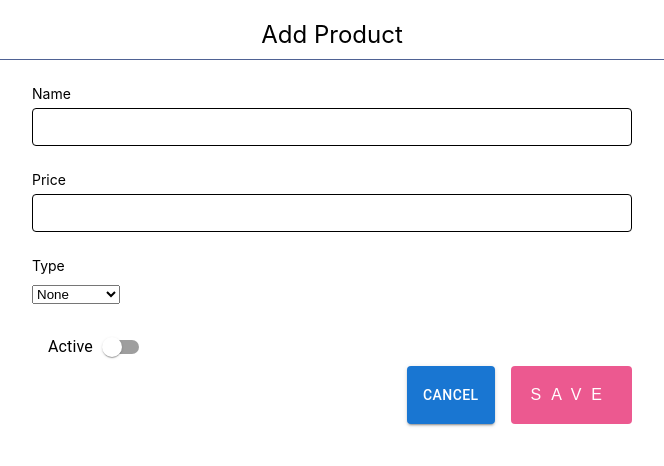
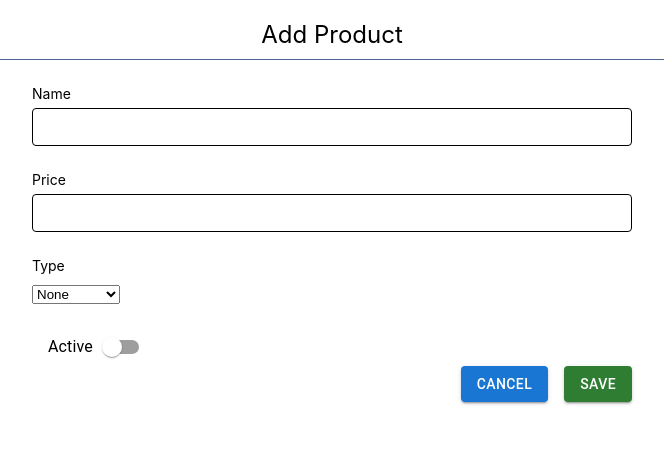
Before and after one commit to mashaal95/product-management-app, a React (Create React App) app: page /addProduct in a window 1280 px wide. Shown: the top 466 px of the page, without its empty margins (308-972 px from the left). Built offline with nearby package versions, Linux system fonts and the light colour scheme.

Commit message:
Reverted back to the old button

```diff
--- a/src/views/form-page/form-page.tsx
+++ b/src/views/form-page/form-page.tsx
@@ -169,9 +169,7 @@ const FormPage = (props: IFormProps) => {
           >
             Cancel
           </Button>
-          <button data-testid = "submit"
-            type="submit" onClick={handleSubmit(onSubmit)}>Save</button>
-          {/* <Button
+          <Button
             style={{ float: "right" }}
             variant="contained"
             color="success"
@@ -179,7 +177,7 @@ const FormPage = (props: IFormProps) => {
             type="submit"
           >
             Save
-          </Button> */}
+          </Button>
         </Stack>
       </form>
     </>
```
